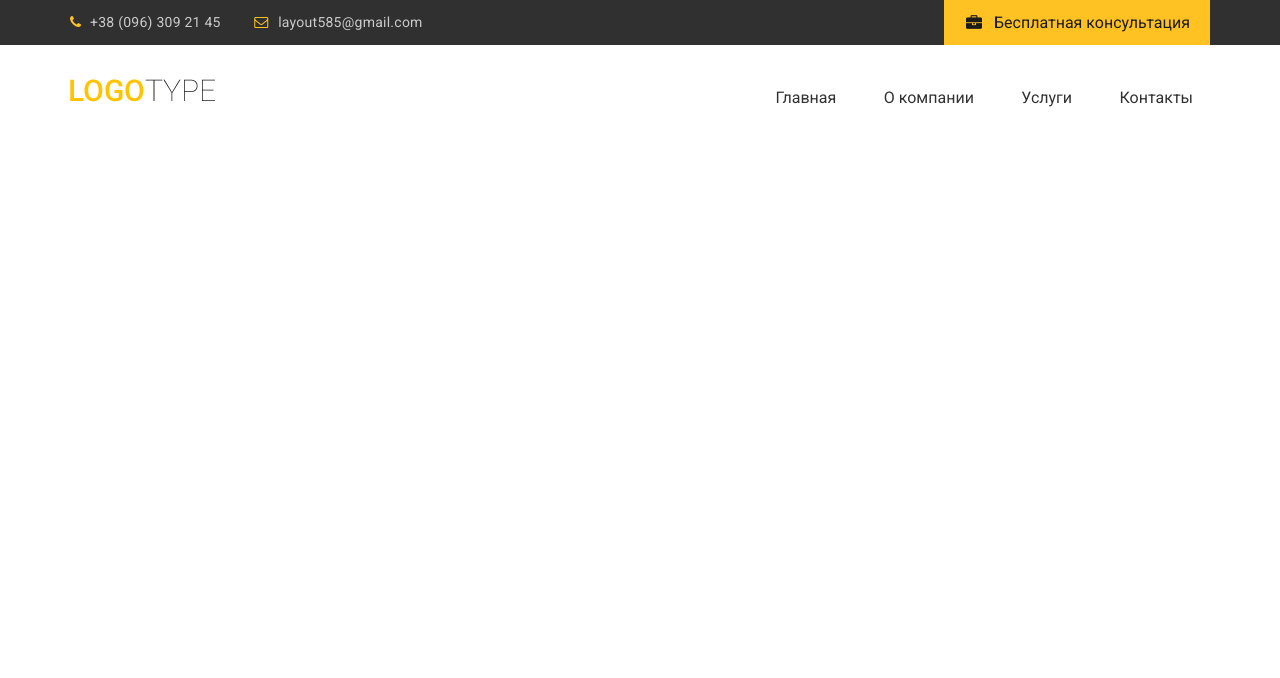
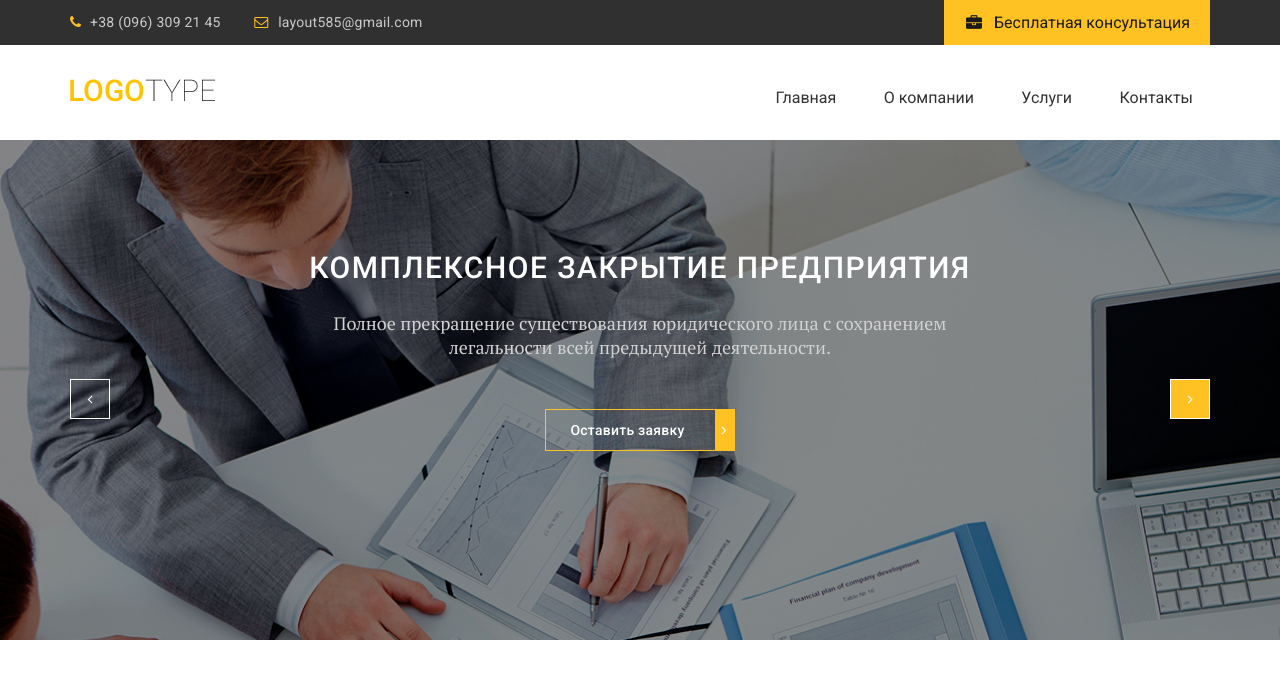
Before and after one commit to Kiryxer/free-psd-youtube, a plain HTML site: page index.html in a window 1280 px wide. Drawn offline with nearby package versions, Linux system fonts and the light colour scheme; files whose address does not match are found by name.

Commit message:
Сделали слайдер

```diff
--- /dev/null
+++ b/css/slick.css
@@ -0,0 +1,119 @@
+/* Slider */
+.slick-slider
+{
+    position: relative;
+
+    display: block;
+    box-sizing: border-box;
+
+    -webkit-user-select: none;
+       -moz-user-select: none;
+        -ms-user-select: none;
+            user-select: none;
+
+    -webkit-touch-callout: none;
+    -khtml-user-select: none;
+    -ms-touch-action: pan-y;
+        touch-action: pan-y;
+    -webkit-tap-highlight-color: transparent;
+}
+
+.slick-list
+{
+    position: relative;
+
+    display: block;
+    overflow: hidden;
+
+    margin: 0;
+    padding: 0;
+}
+.slick-list:focus
+{
+    outline: none;
+}
+.slick-list.dragging
+{
+    cursor: pointer;
+    cursor: hand;
+}
+
+.slick-slider .slick-track,
+.slick-slider .slick-list
+{
+    -webkit-transform: translate3d(0, 0, 0);
+       -moz-transform: translate3d(0, 0, 0);
+        -ms-transform: translate3d(0, 0, 0);
+         -o-transform: translate3d(0, 0, 0);
+            transform: translate3d(0, 0, 0);
+}
+
+.slick-track
+{
+    position: relative;
+    top: 0;
+    left: 0;
+
+    display: block;
+    margin-left: auto;
+    margin-right: auto;
+}
+.slick-track:before,
+.slick-track:after
+{
+    display: table;
+
+    content: '';
+}
+.slick-track:after
+{
+    clear: both;
+}
+.slick-loading .slick-track
+{
+    visibility: hidden;
+}
+
+.slick-slide
+{
+    display: none;
+    float: left;
+
+    height: 100%;
+    min-height: 1px;
+}
+[dir='rtl'] .slick-slide
+{
+    float: right;
+}
+.slick-slide img
+{
+    display: block;
+}
+.slick-slide.slick-loading img
+{
+    display: none;
+}
+.slick-slide.dragging img
+{
+    pointer-events: none;
+}
+.slick-initialized .slick-slide
+{
+    display: block;
+}
+.slick-loading .slick-slide
+{
+    visibility: hidden;
+}
+.slick-vertical .slick-slide
+{
+    display: block;
+
+    height: auto;
+
+    border: 1px solid transparent;
+}
+.slick-arrow.slick-hidden {
+    display: none;
+}
--- a/css/style.css
+++ b/css/style.css
@@ -23,12 +23,14 @@ header{
   font-family: 'Roboto', sans-serif;
 }
 
+/* Container */
 .container{
   max-width: 1170px;
   margin: 0 auto;
   padding: 0 15px;
 }
 
+/* Header */
 .header__top{
   background-color: #303030;
 }
@@ -98,6 +100,7 @@ header{
   justify-content: space-between;
 }
 
+/* Menu */
 .menu li{
   display: inline-block;
 }
@@ -118,3 +121,116 @@ header{
 .menu a:hover{
   border-color: #ffc222;
 }
+
+/* Modal */
+#modal{
+  display: none;
+}
+
+/* Slider */
+
+.slider{
+  background-image: url("../img/slider-fon.jpg");
+  background-repeat: no-repeat;
+  background-size: cover;
+  background-position: center;
+  min-height: 500px;
+}
+
+.slider__item-content{
+  text-align: center;
+  padding-top: 110px;
+  max-width: 665px;
+  margin: 0 auto;
+}
+
+.slider__title{
+  font-family: 'Roboto', sans-serif;
+  font-weight: 500;
+  font-size: 30px;
+  line-height: 36px;
+  letter-spacing: 1.5px;
+  text-transform: uppercase;
+  color: #ffffff;
+  margin-bottom: 25px;
+
+}
+
+.slider__text{
+  font-family: 'PT Serif', serif;
+  font-size: 18px;
+  line-height: 24px;
+  color: #d3d2d2;
+  margin-bottom: 50px;
+}
+
+.default-btn{
+  display: inline-block;
+  font-family: 'Roboto', sans-serif;
+  font-weight: 500;
+  font-size: 14px;
+  line-height: 24px;
+  letter-spacing: 0.25px;
+  color: #ffffff;
+  padding: 8px 30px 8px 24px;
+  border: 1px solid #ffc222;
+  border-right-width: 20px;
+  position: relative;
+  outline: none;
+}
+
+.default-btn::after{
+  content: "\f105";
+  font-family: 'icomoon';
+  position: absolute;
+  top: 50%;
+  transform:translateY(-50%);
+  right: -12px;
+}
+
+.slider__inner{
+  position: relative;
+}
+
+/* Slick */
+
+.slick-btn{
+  position: absolute;
+  top: 77%;
+  z-index: 3;
+  width: 40px;
+  height: 40px;
+  border: 1px solid #fff;
+
+  cursor: pointer;
+  outline: none;
+  background-color: #ffc222;
+}
+
+.slick-btn.slick-disabled{
+  cursor: default;
+  background-color: transparent;
+}
+
+.slick-btn::before{
+  position: absolute;
+  top: 50%;
+  left: 50%;
+  transform: translate(-50%, -50%);
+  font-family: 'icomoon';
+  color: #fff;
+}
+
+.slick-next::before{
+  content: "\f105";
+}
+.slick-next{
+  right: 0;
+}
+
+.slick-prev::before{
+  content: "\f104";
+}
+.slick-prev{
+  left: 0;
+}
--- a/index.html
+++ b/index.html
@@ -10,6 +10,8 @@
     rel="stylesheet">
   <link rel="stylesheet" href="css/normalize.css">
   <link rel="stylesheet" href="css/fonts.css">
+  <link rel="stylesheet" href="css/jquery.fancybox.min.css">
+  <link rel="stylesheet" href="css/slick.css">
   <link rel="stylesheet" href="css/style.css">
 </head>
 
@@ -20,7 +22,8 @@
         <div class="header__contacts">
           <a class="header__phone" href="tel:380963092145">+38 (096) 309 21 45</a>
           <a class="header__email" href="#">layout585@gmail.com</a>
-                    <a class="header__btn" href="#">Бесплатная консультация</a>
+          <a data-fancybox data-src="#modal" href="javascript:;" class="header__btn" href="#">Бесплатная
+            консультация</a>
         </div>
       </div>
     </div>
@@ -44,6 +47,63 @@
       </div>
     </div>
   </header>
+
+  <section class="slider">
+    <div class="container">
+      <div class="slider__inner">
+        <div class="slider__item">
+          <div class="slider__item-content">
+            <div class="slider__title">
+              КОМПЛЕКСНОЕ ЗАКРЫТИЕ ПРЕДПРИЯТИЯ
+            </div>
+            <div class="slider__text">
+              Полное прекращение существования юридического лица с сохранением легальности всей предыдущей деятельности.
+            </div>
+            <a data-fancybox data-src="#modal" href="javascript:;" class="slider__btn default-btn">
+              Оставить заявку
+            </a>
+          </div>
+        </div>
+        <div class="slider__item">
+          <div class="slider__item-content">
+            <div class="slider__title">
+              КОМПЛЕКСНОЕ ЗАКРЫТИЕ ПРЕДПРИЯТИЯ
+            </div>
+            <div class="slider__text">
+              Полное прекращение существования юридического лица с сохранением легальности всей предыдущей деятельности.
+            </div>
+            <a data-fancybox data-src="#modal" href="javascript:;" class="slider__btn default-btn">
+              Оставить заявку
+            </a>
+          </div>
+        </div>
+        <div class="slider__item">
+          <div class="slider__item-content">
+            <div class="slider__title">
+              КОМПЛЕКСНОЕ ЗАКРЫТИЕ ПРЕДПРИЯТИЯ
+            </div>
+            <div class="slider__text">
+              Полное прекращение существования юридического лица с сохранением легальности всей предыдущей деятельности.
+            </div>
+            <a data-fancybox data-src="#modal" href="javascript:;" class="slider__btn default-btn">
+              Оставить заявку
+            </a>
+          </div>
+        </div>
+      </div>
+    </div>
+  </section>
+
+  <div id="modal">
+    <h2>Hello!</h2>
+    <p>You are awesome!</p>
+  </div>
+
+
+  <script src="https://ajax.googleapis.com/ajax/libs/jquery/3.4.1/jquery.min.js"></script>
+  <script src="js/jquery.fancybox.min.js"></script>
+  <script src="js/slick.min.js"></script>
+  <script src="js/main.js"></script>
 </body>
 
 </html>
--- /dev/null
+++ b/js/main.js
@@ -0,0 +1,11 @@
+$(function(){
+
+$('.slider__inner').slick({
+  nextArrow: '<button type="button" class="slick-btn slick-next"></button>',
+  prevArrow: '<button type="button" class="slick-btn slick-prev"></button>',
+  infinite: false
+});
+
+
+
+});
```
Also changed, not shown: css/jquery.fancybox.min.css (added), img/slider-fon.jpg (added), js/jquery.fancybox.min.js (added), js/slick.min.js (added), 1 other file. Lines whose indentation alone changed are shown as unchanged.
